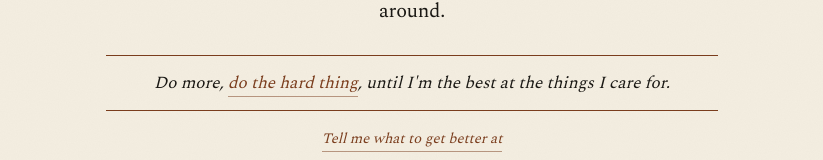
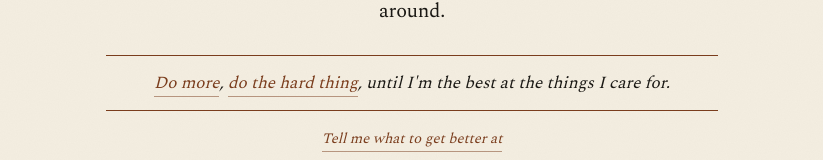
Before and after one commit to Ivan-Shishkin-Dev/Personal_Portfolio_3, a Next.js app: page / in a window 1280 px wide. Shown: the part 374-534 px from the top of the page, without its empty margins (228-1051 px from the left). Built offline with nearby package versions, Linux system fonts and the light colour scheme.

Commit message:
Link Do more opener to Cate Hall's surface area for luck essay

```diff
--- a/app/page.tsx
+++ b/app/page.tsx
@@ -28,7 +28,14 @@ export default function Home() {
             </p>
             <p className="hero-principle">
               <em>
-                Do more,{" "}
+                <a
+                  href="https://usefulfictions.substack.com/p/how-to-increase-your-surface-area"
+                  target="_blank"
+                  rel="noopener noreferrer"
+                >
+                  Do more
+                </a>
+                ,{" "}
                 <a
                   href="https://www.benkuhn.net/abyss/"
                   target="_blank"
```
